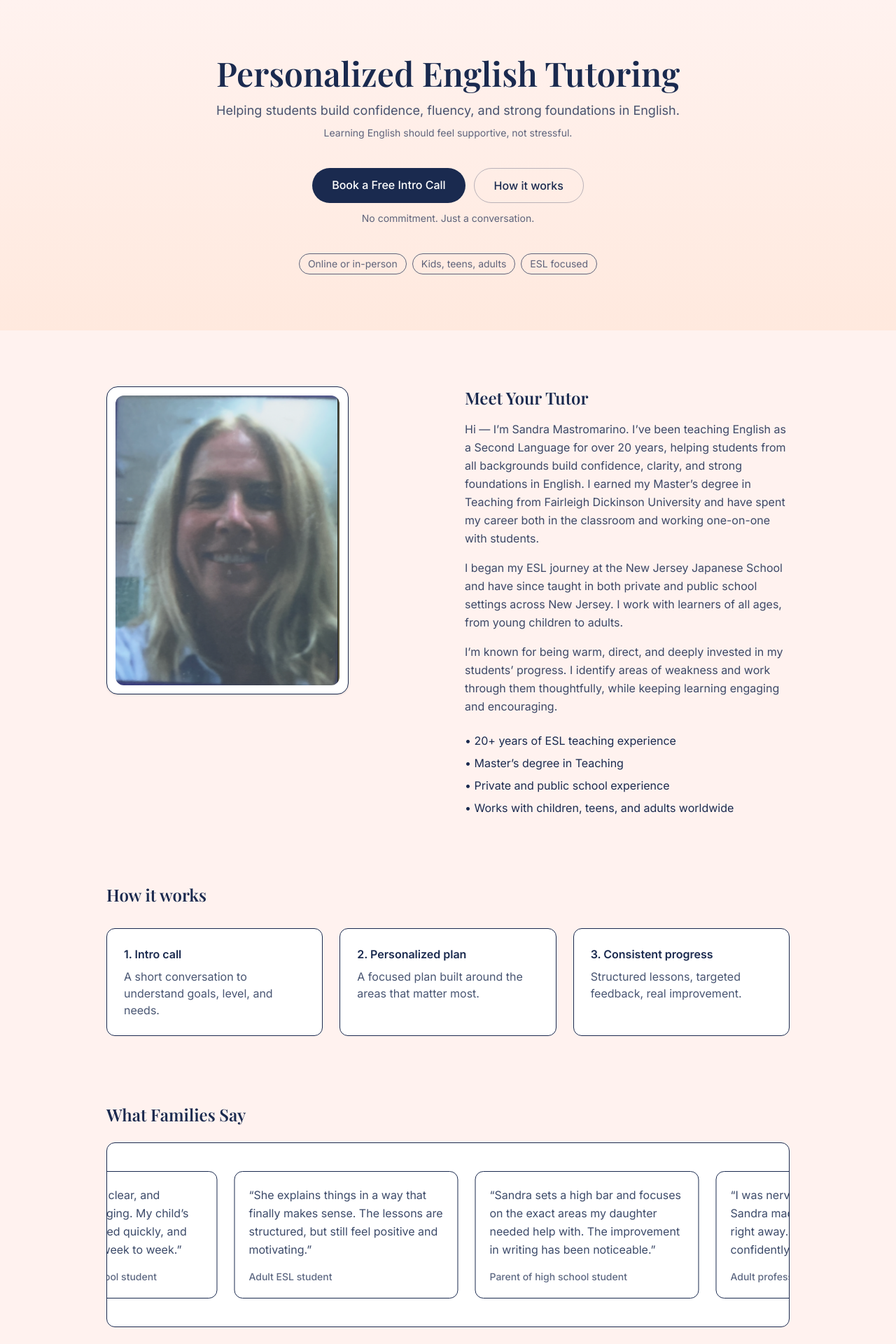
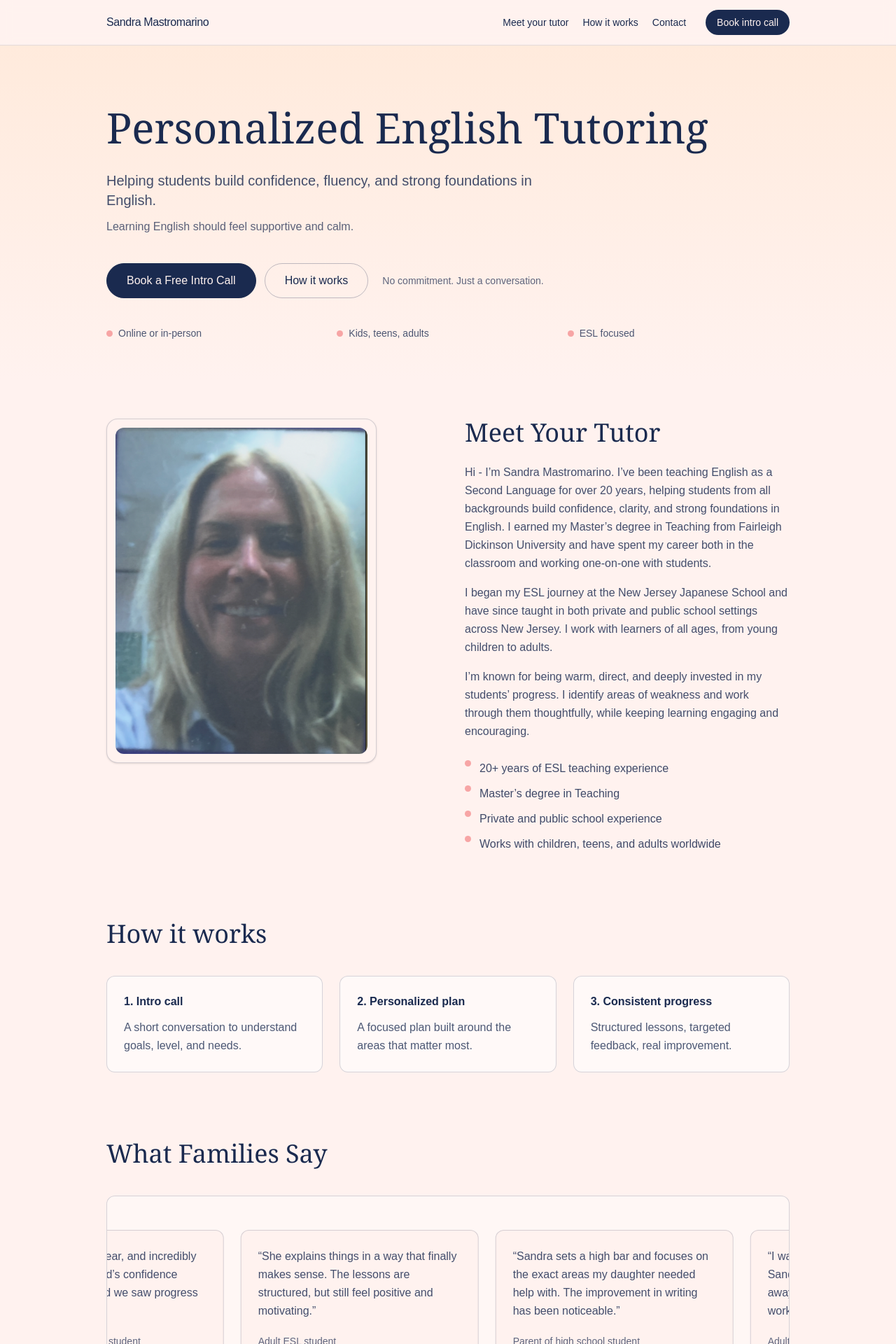
Before and after one commit to Ryan-Zihenni/sandra-tutoring, a Next.js app: page / in a window 1280 px wide. Shown: the top 1920 px of the page at 70% size. Built offline with nearby package versions, Linux system fonts and the light colour scheme.

Commit message:
Design updates: nav, spacing, bullets, serif headlines

```diff
--- a/app/page.tsx
+++ b/app/page.tsx
@@ -1,18 +1,13 @@
 "use client";
 
 import Image from "next/image";
-import { Playfair_Display, Inter } from "next/font/google";
 
-const playfair = Playfair_Display({
-  subsets: ["latin"],
-  weight: ["400", "600", "700"],
-  variable: "--font-playfair",
-});
-
-const inter = Inter({
-  subsets: ["latin"],
-  variable: "--font-inter",
-});
+const COLORS = {
+  navy: "#1A2A4F",
+  rose: "#F7A5A5",
+  peach: "#FFDBB6",
+  blush: "#FFF2EF",
+};
 
 const testimonials = [
   {
@@ -47,69 +42,114 @@ const testimonials = [
   },
 ];
 
+const iconBullet = (
+  <span
+    aria-hidden="true"
+    className="inline-block h-[9px] w-[9px] rounded-full"
+    style={{ backgroundColor: COLORS.rose }}
+  />
+);
+
 export default function Home() {
   const loop = [...testimonials, ...testimonials];
 
   return (
-    <main
-      className={`${playfair.variable} ${inter.variable} min-h-screen bg-[#FFF2EF] text-[#1A2A4F]`}
-      style={{ fontFamily: "var(--font-inter)" }}
+    <main className="min-h-screen" style={{ backgroundColor: COLORS.blush, color: COLORS.navy }}>
+      {/* Nav */}
+      <header className="sticky top-0 z-50 border-b backdrop-blur" style={{ borderColor: "rgba(26,42,79,0.12)", backgroundColor: "rgba(255,242,239,0.85)" }}>
+        <div className="max-w-5xl mx-auto px-6 h-16 flex items-center justify-between">
+          <a href="#top" className="font-medium tracking-tight" style={{ color: COLORS.navy }}>
+            Sandra Mastromarino
+          </a>
+
+          <nav className="flex items-center gap-5 text-sm">
+            <a href="#about" className="hover:opacity-80">
+              Meet your tutor
+            </a>
+            <a href="#how" className="hover:opacity-80">
+              How it works
+            </a>
+            <a href="#contact" className="hover:opacity-80">
+              Contact
+            </a>
+
+            <a
+              href="#contact"
+              className="ml-2 rounded-full px-4 py-2 font-medium transition"
+              style={{ backgroundColor: COLORS.navy, color: COLORS.blush }}
             >
+              Book intro call
+            </a>
+          </nav>
+        </div>
+      </header>
+
       {/* Hero */}
-      <div className="bg-gradient-to-b from-[#FFF2EF] to-[#FFE9DE]">
-        <div className="max-w-5xl mx-auto px-6 py-20 text-center">
+      <section id="top" className="bg-gradient-to-b" style={{ backgroundImage: `linear-gradient(to bottom, ${COLORS.peach}55, ${COLORS.blush})` }}>
+        <div className="max-w-5xl mx-auto px-6 pt-20 pb-14 text-left">
           <h1
-            className="text-4xl md:text-5xl font-semibold mb-4"
-            style={{ fontFamily: "var(--font-playfair)" }}
+            className="text-4xl md:text-6xl leading-tight"
+            style={{ fontFamily: "Georgia, 'Times New Roman', Times, serif", color: COLORS.navy }}
           >
             Personalized English Tutoring
           </h1>
 
-          <p className="text-lg text-[#1A2A4F]/80 max-w-2xl mx-auto">
+          <p className="mt-6 text-lg md:text-xl max-w-2xl" style={{ color: "rgba(26,42,79,0.82)" }}>
             Helping students build confidence, fluency, and strong foundations in English.
           </p>
 
-          <p className="text-sm text-[#1A2A4F]/70 mt-2">
-            Learning English should feel supportive, not stressful.
+          {/* Fix orphan line by keeping it short and slightly wider max width */}
+          <p className="mt-3 text-sm md:text-base max-w-3xl" style={{ color: "rgba(26,42,79,0.72)" }}>
+            Learning English should feel supportive and calm.
           </p>
 
-          <div className="mt-10 flex justify-center gap-3">
+          <div className="mt-10 flex flex-wrap items-center gap-3">
             <a
               href="#contact"
-              className="rounded-full bg-[#1A2A4F] text-white px-7 py-3 font-medium hover:bg-[#23376A] transition"
+              className="rounded-full px-7 py-3 font-medium transition border"
+              style={{ backgroundColor: COLORS.navy, color: COLORS.blush, borderColor: COLORS.navy }}
             >
               Book a Free Intro Call
             </a>
+
             <a
               href="#how"
-              className="rounded-full border border-[#1A2A4F]/30 px-7 py-3 font-medium hover:border-[#1A2A4F]/50 transition"
+              className="rounded-full px-7 py-3 font-medium transition border"
+              style={{ backgroundColor: "transparent", color: COLORS.navy, borderColor: "rgba(26,42,79,0.28)" }}
             >
               How it works
             </a>
+
+            <span className="w-full md:w-auto md:ml-2 text-sm" style={{ color: "rgba(26,42,79,0.70)" }}>
+              No commitment. Just a conversation.
+            </span>
           </div>
 
-          <div className="mt-3 text-sm text-[#1A2A4F]/70">
-            No commitment. Just a conversation.
+          {/* Replace pills with a simple bulleted row */}
+          <div className="mt-10 grid sm:grid-cols-3 gap-3 text-sm" style={{ color: "rgba(26,42,79,0.78)" }}>
+            <div className="flex items-center gap-2">
+              {iconBullet} <span>Online or in-person</span>
             </div>
-
-          <div className="mt-10 flex justify-center gap-2 text-sm text-[#1A2A4F]/70">
-            <span className="rounded-full border px-3 py-1">Online or in-person</span>
-            <span className="rounded-full border px-3 py-1">Kids, teens, adults</span>
-            <span className="rounded-full border px-3 py-1">ESL focused</span>
+            <div className="flex items-center gap-2">
+              {iconBullet} <span>Kids, teens, adults</span>
+            </div>
+            <div className="flex items-center gap-2">
+              {iconBullet} <span>ESL focused</span>
             </div>
           </div>
         </div>
+      </section>
 
       <div className="max-w-5xl mx-auto px-6 pb-24">
         {/* About */}
-        <section className="grid md:grid-cols-2 gap-12 items-start mt-20">
-          <div className="flex justify-start">
-            <div className="rounded-2xl border p-3 shadow-sm bg-white">
+        <section id="about" className="grid md:grid-cols-2 gap-12 items-start pt-14">
+          <div className="flex justify-center md:justify-start">
+            <div className="rounded-2xl border p-3 shadow-sm" style={{ backgroundColor: COLORS.blush, borderColor: "rgba(26,42,79,0.18)" }}>
               <Image
                 src="/tutor.jpg"
                 alt="Sandra Mastromarino"
-                width={320}
-                height={400}
+                width={360}
+                height={440}
                 className="rounded-xl object-cover"
               />
             </div>
@@ -117,66 +157,76 @@ export default function Home() {
 
           <div className="text-left">
             <h2
-              className="text-2xl font-semibold mb-4"
-              style={{ fontFamily: "var(--font-playfair)" }}
+              className="text-3xl md:text-4xl"
+              style={{ fontFamily: "Georgia, 'Times New Roman', Times, serif", color: COLORS.navy }}
             >
               Meet Your Tutor
             </h2>
 
-            <p className="leading-relaxed text-[#1A2A4F]/85">
-              Hi — I’m Sandra Mastromarino. I’ve been teaching English as a Second Language
-              for over 20 years, helping students from all backgrounds build confidence,
-              clarity, and strong foundations in English. I earned my Master’s degree in
-              Teaching from Fairleigh Dickinson University and have spent my career both
-              in the classroom and working one-on-one with students.
+            <div className="mt-6 space-y-4" style={{ color: "rgba(26,42,79,0.82)" }}>
+              <p className="leading-relaxed">
+                Hi - I’m Sandra Mastromarino. I’ve been teaching English as a Second Language for over 20 years, helping students
+                from all backgrounds build confidence, clarity, and strong foundations in English. I earned my Master’s degree in
+                Teaching from Fairleigh Dickinson University and have spent my career both in the classroom and working one-on-one
+                with students.
               </p>
 
-            <p className="leading-relaxed text-[#1A2A4F]/85 mt-4">
-              I began my ESL journey at the New Jersey Japanese School and have since taught
-              in both private and public school settings across New Jersey. I work with
-              learners of all ages, from young children to adults.
+              <p className="leading-relaxed">
+                I began my ESL journey at the New Jersey Japanese School and have since taught in both private and public school
+                settings across New Jersey. I work with learners of all ages, from young children to adults.
               </p>
 
-            <p className="leading-relaxed text-[#1A2A4F]/85 mt-4">
-              I’m known for being warm, direct, and deeply invested in my students’ progress.
-              I identify areas of weakness and work through them thoughtfully, while keeping
-              learning engaging and encouraging.
+              <p className="leading-relaxed">
+                I’m known for being warm, direct, and deeply invested in my students’ progress. I identify areas of weakness and
+                work through them thoughtfully, while keeping learning engaging and encouraging.
               </p>
+            </div>
 
-            <ul className="mt-6 space-y-2">
-              <li>• 20+ years of ESL teaching experience</li>
-              <li>• Master’s degree in Teaching</li>
-              <li>• Private and public school experience</li>
-              <li>• Works with children, teens, and adults worldwide</li>
+            {/* Bullets, not pills */}
+            <ul className="mt-7 space-y-3" style={{ color: "rgba(26,42,79,0.84)" }}>
+              <li className="flex items-start gap-3">
+                {iconBullet} <span>20+ years of ESL teaching experience</span>
+              </li>
+              <li className="flex items-start gap-3">
+                {iconBullet} <span>Master’s degree in Teaching</span>
+              </li>
+              <li className="flex items-start gap-3">
+                {iconBullet} <span>Private and public school experience</span>
+              </li>
+              <li className="flex items-start gap-3">
+                {iconBullet} <span>Works with children, teens, and adults worldwide</span>
+              </li>
             </ul>
           </div>
         </section>
 
         {/* How it works */}
-        <section id="how" className="mt-24 text-left">
+        <section id="how" className="mt-24">
           <h2
-            className="text-2xl font-semibold mb-8"
-            style={{ fontFamily: "var(--font-playfair)" }}
+            className="text-3xl md:text-4xl"
+            style={{ fontFamily: "Georgia, 'Times New Roman', Times, serif", color: COLORS.navy }}
           >
             How it works
           </h2>
 
-          <div className="grid md:grid-cols-3 gap-6">
-            <div className="rounded-xl border p-6 bg-white">
+          <div className="mt-10 grid md:grid-cols-3 gap-6">
+            <div className="rounded-xl border p-6" style={{ borderColor: "rgba(26,42,79,0.18)", backgroundColor: "rgba(255,255,255,0.55)" }}>
               <div className="font-semibold">1. Intro call</div>
-              <p className="mt-2 text-[#1A2A4F]/80">
+              <p className="mt-3 leading-relaxed" style={{ color: "rgba(26,42,79,0.78)" }}>
                 A short conversation to understand goals, level, and needs.
               </p>
             </div>
-            <div className="rounded-xl border p-6 bg-white">
+
+            <div className="rounded-xl border p-6" style={{ borderColor: "rgba(26,42,79,0.18)", backgroundColor: "rgba(255,255,255,0.55)" }}>
               <div className="font-semibold">2. Personalized plan</div>
-              <p className="mt-2 text-[#1A2A4F]/80">
+              <p className="mt-3 leading-relaxed" style={{ color: "rgba(26,42,79,0.78)" }}>
                 A focused plan built around the areas that matter most.
               </p>
             </div>
-            <div className="rounded-xl border p-6 bg-white">
+
+            <div className="rounded-xl border p-6" style={{ borderColor: "rgba(26,42,79,0.18)", backgroundColor: "rgba(255,255,255,0.55)" }}>
               <div className="font-semibold">3. Consistent progress</div>
-              <p className="mt-2 text-[#1A2A4F]/80">
+              <p className="mt-3 leading-relaxed" style={{ color: "rgba(26,42,79,0.78)" }}>
                 Structured lessons, targeted feedback, real improvement.
               </p>
             </div>
@@ -184,42 +234,49 @@ export default function Home() {
         </section>
 
         {/* Testimonials */}
-        <section className="mt-24 text-left">
+        <section className="mt-24">
           <h2
-            className="text-2xl font-semibold mb-6"
-            style={{ fontFamily: "var(--font-playfair)" }}
+            className="text-3xl md:text-4xl"
+            style={{ fontFamily: "Georgia, 'Times New Roman', Times, serif", color: COLORS.navy }}
           >
             What Families Say
           </h2>
 
-          <div className="relative overflow-hidden border rounded-xl bg-white">
-            <div className="marquee flex gap-6 px-6 py-10 whitespace-nowrap">
+          <div className="mt-10 relative overflow-hidden border rounded-xl" style={{ borderColor: "rgba(26,42,79,0.18)", backgroundColor: "rgba(255,255,255,0.40)" }}>
+            <div className="marquee flex gap-6 px-6 py-12 whitespace-nowrap">
               {loop.map((t, i) => (
                 <div
                   key={i}
-                  className="w-[320px] shrink-0 rounded-xl border p-5 bg-white whitespace-normal"
+                  className="w-[340px] shrink-0 rounded-xl border p-6 whitespace-normal"
+                  style={{ borderColor: "rgba(26,42,79,0.18)", backgroundColor: COLORS.blush }}
                 >
-                  <p className="leading-relaxed text-[#1A2A4F]/85">“{t.quote}”</p>
-                  <p className="mt-4 text-sm font-medium text-[#1A2A4F]/70">
+                  <p className="leading-relaxed" style={{ color: "rgba(26,42,79,0.82)" }}>
+                    “{t.quote}”
+                  </p>
+                  <p className="mt-5 text-sm font-medium" style={{ color: "rgba(26,42,79,0.70)" }}>
                     {t.name}
                   </p>
                 </div>
               ))}
             </div>
           </div>
+
+          <p className="mt-3 text-xs" style={{ color: "rgba(26,42,79,0.60)" }}>
+            Replace these with real testimonials when you have them.
+          </p>
         </section>
 
         {/* Contact */}
-        <section id="contact" className="mt-24 border-t pt-12 text-left">
+        <section id="contact" className="mt-24 border-t pt-12" style={{ borderColor: "rgba(26,42,79,0.18)" }}>
           <h2
-            className="text-2xl font-semibold mb-3"
-            style={{ fontFamily: "var(--font-playfair)" }}
+            className="text-3xl md:text-4xl"
+            style={{ fontFamily: "Georgia, 'Times New Roman', Times, serif", color: COLORS.navy }}
           >
             Contact
           </h2>
-          <p>
-            Email:{" "}
-            <span className="font-medium">sandrasuzz00@gmail.com</span>
+
+          <p className="mt-4" style={{ color: "rgba(26,42,79,0.82)" }}>
+            Email: <span className="font-medium">sandrasuzz00@gmail.com</span>
           </p>
         </section>
       </div>
```
Lines whose indentation alone changed are shown as unchanged.
